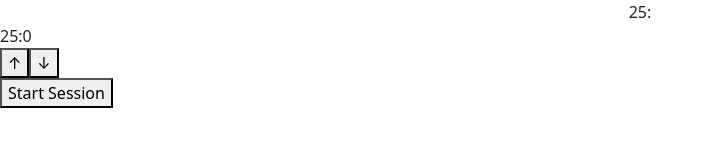
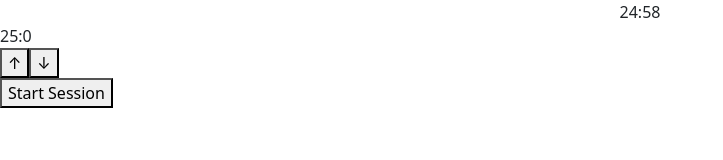
Before and after one commit to MarvelousChester/Web-Pomodoro, a React (Vite) app in the folder Pomodoro/: page / in a window 1280 px wide. Both pictures are taken after a click on the button "Start Session". Shown: the top 160 px of the page, without its empty margins (0-723 px from the left). Built offline with nearby package versions, Linux system fonts and the light colour scheme.

Commit message:
Add counting down timer

```diff
--- a/Pomodoro/src/components/Timer.tsx
+++ b/Pomodoro/src/components/Timer.tsx
@@ -1,9 +1,37 @@
+import { useEffect, useState } from "react";
+
 interface Props {
   minute: number;
 }
 
 const Timer = ({ minute }: Props) => {
-  return <div className="text-center">{minute + ":"}</div>;
+  // Add CountDown Timer
+
+  const [timerMinute, setTimerMinute] = useState(minute);
+  const [timerSecond, setTimerSecond] = useState(0);
+
+  const decrementTimer = () => {
+    if (timerSecond <= 0) {
+      setTimerMinute(timerMinute - 1);
+      setTimerSecond(59);
+    } else {
+      setTimerSecond(timerSecond - 1);
+    }
+  };
+
+  useEffect(() => {
+    const countdown = setInterval(decrementTimer, 1000);
+
+    return () => clearInterval(countdown);
+  }, [timerSecond]);
+
+  // Interval that calls Decrement timer every 1 second
+
+  return (
+    <div className="text-center">
+      {timerMinute + ":" + (timerSecond <= 0 ? timerSecond + "0" : timerSecond)}
+    </div>
+  );
 };
 
 export default Timer;
```
